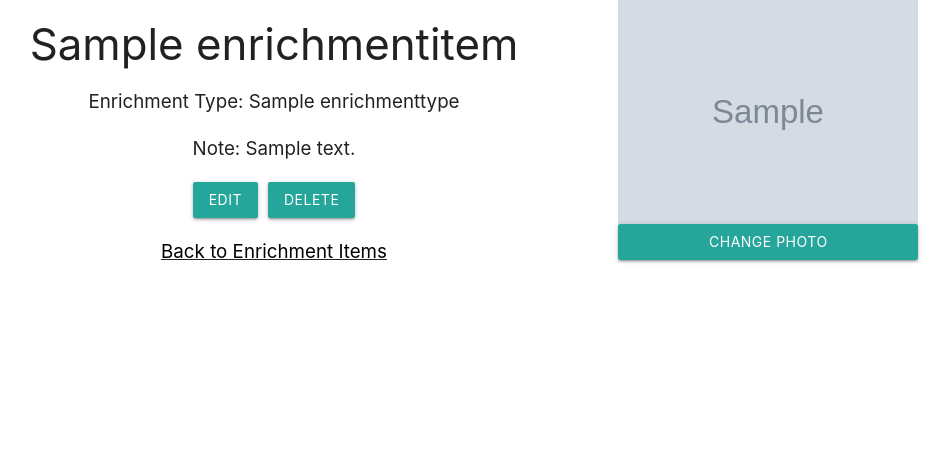
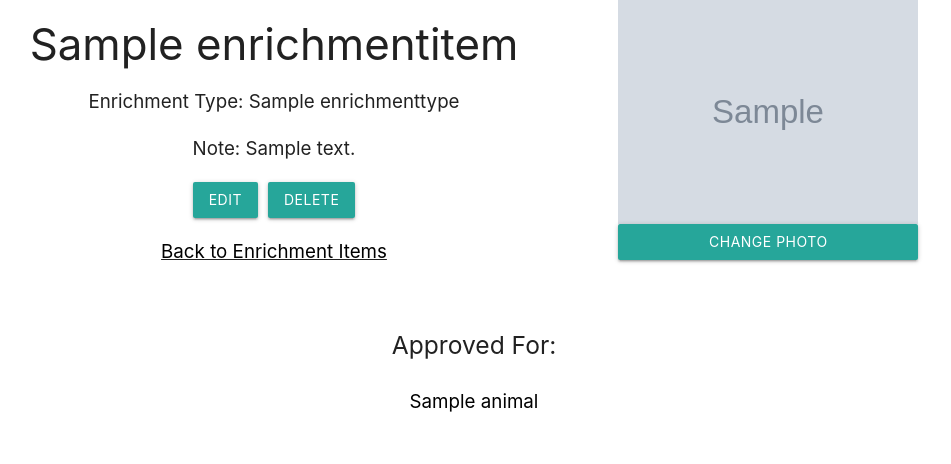
Before and after one commit to alyssa-nycum-imprivata/ActNatural, a Django app: page /enrichment_items/1/ in a window 1280 px wide. Shown: the part 122-586 px from the top of the page, without its empty margins (166-1117 px from the left). Run offline with Django 3.2, Linux system fonts and the light colour scheme; a user stored in the database is signed in; tables that the repository leaves empty hold one stand-in row (values such as "Sample post"); grey boxes marked "Sample" are stand-in pictures.

```diff
--- a/actnaturalapp/static/styles/base.css
+++ b/actnaturalapp/static/styles/base.css
@@ -144,7 +144,7 @@ nav {
     width: 100%;
 }
 
-.notes-container {
+.notes-container,.approved-for-container {
     margin-top: 50px;
     width: 100%;
     text-align: center;
@@ -153,13 +153,13 @@ nav {
     justify-content: center;
 }
 
-.note-collection {
+.note-collection,.approved-for-collection {
     display: flex;
     flex-wrap: wrap;
     justify-content: space-evenly;
 }
 
-.note-card {
+.note-card,.approved-for-card {
     color: black;
     width: 25%;
     margin-left: 5px !important;
--- a/actnaturalapp/templates/enrichment_items/enrichment_item_details.html
+++ b/actnaturalapp/templates/enrichment_items/enrichment_item_details.html
@@ -44,6 +44,21 @@
 
         </div>
 
+        <div class="approved-for-container">
+            <div class="approved-for-header">
+                {% if animal_enrichment_items %}
+                    <h5>Approved For:</h5>
+                {% endif %}
+            </div>
+            <div class="approved-for-collection">
+                <div class="approved-for-card">
+                    {% for animal in animal_enrichment_items %}
+                        <p>{{animal.animal.name}}</p>
+                    {% endfor %}
+                </div>
+            </div>
+        </div>
+
     </div>
 
 {% endblock content %}
--- a/actnaturalapp/views/enrichment_items/enrichment_item_details.py
+++ b/actnaturalapp/views/enrichment_items/enrichment_item_details.py
@@ -1,7 +1,7 @@
 from django.urls import reverse
 from django.shortcuts import render, redirect
 from django.contrib.auth.decorators import login_required
-from actnaturalapp.models import EnrichmentItem, EnrichmentType, Employee, Team
+from actnaturalapp.models import EnrichmentItem, EnrichmentType, Employee, Team, AnimalEnrichmentItem
 
 
 
@@ -10,6 +10,7 @@ def enrichment_item_details(request, enrichment_item_id):
 
     enrichment_item = EnrichmentItem.objects.get(pk=enrichment_item_id)
     enrichment_type = EnrichmentType.objects.get(pk=enrichment_item.enrichment_type_id)
+    animal_enrichment_items = AnimalEnrichmentItem.objects.filter(enrichment_item_id=enrichment_item.id)
     employee = Employee.objects.get(pk=request.user.employee.id)
     team = Team.objects.get(pk=enrichment_item.team_id)
 
@@ -20,7 +21,8 @@ def enrichment_item_details(request, enrichment_item_id):
             "enrichment_item": enrichment_item,
             "enrichment_type": enrichment_type,
             "employee": employee,
-            "team": team
+            "team": team,
+            "animal_enrichment_items": animal_enrichment_items
         }
 
         return render(request, template, context)
```
Also changed, not shown: actnaturalapp/templates/enrichment_items/enrichment_item_form.html (+13 -0 lines), actnaturalapp/views/animal_enrichment_items/animal_enrichment_item_details.py (added, +37 -0 lines), actnaturalapp/views/enrichment_items/enrichment_item_form.py (+18 -6 lines), actnaturalapp/views/enrichment_items/enrichment_item_list.py (+12 -1 lines), actnaturalapp/static/scripts/base.js (line endings or trailing spaces).
